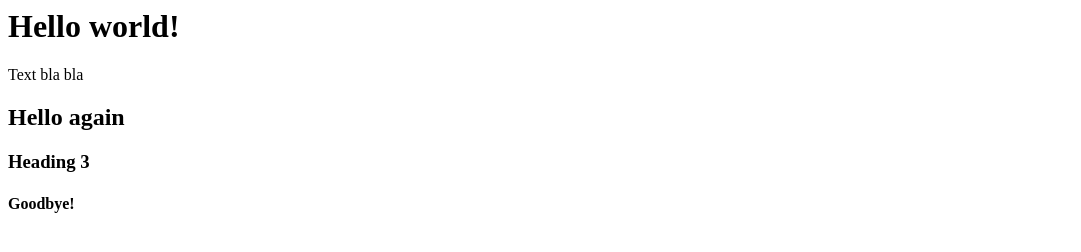
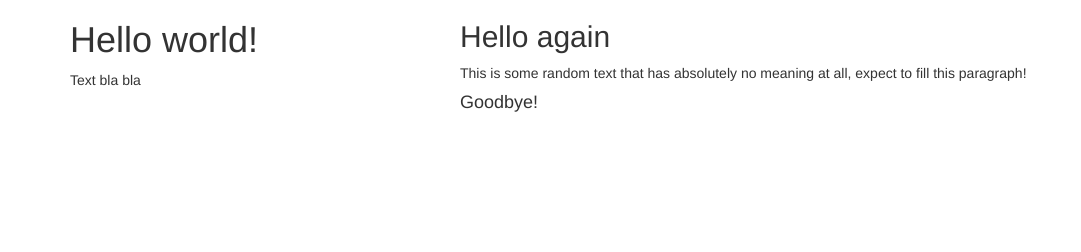
Before and after one commit to renderedtext/markob-sandbox, a plain HTML site: page public/index.html in a window 1280 px wide. Shown: the whole page, without its empty margins (0-1081 px from the left). Drawn offline with Linux system fonts and the light colour scheme.

Commit message:
Added HTML structure and CSS file

```diff
--- /dev/null
+++ b/public/css/style.css
@@ -0,0 +1,3 @@
+.container {
+margin: 20 20 20 20px;
+}
--- a/public/index.html
+++ b/public/index.html
@@ -1,5 +1,29 @@
-<h1>Hello world!</h1>
-<p>Text bla bla</p>
-<h2>Hello again</h2>
-<h3>Heading 3</h3>
-<h4>Goodbye!</h4>
+<!DOCTYPE html>
+<head>
+	<title>Test Site</title>
+	<meta charset="utf-8">
+	<meta name="viewport" content="width=device-width, initial-scale=1">
+
+	<link href="css/bootstrap.min.css" rel="stylesheet">
+	<link rel="stylesheet" type="text/css" href="css/style.css">
+
+
+
+</head>
+<body>
+	<div class="container">
+	<div class="row">
+		<div class="col-lg-4 col-md-4 col-sm-12">
+			<h1>Hello world!</h1>
+			<p>Text bla bla</p>
+		</div>
+		<div class="col-lg-8 col-md-8 col-sm-12">
+			<h2>Hello again</h2>
+			<p>This is some random text that has absolutely no meaning at all, expect to fill this paragraph!</p>
+			<h4>Goodbye!</h4>
+		</div>
+	</div>
+	</div>
+<script src="js/bootstrap.min.js"></script>
+</body>
+</html>
```
